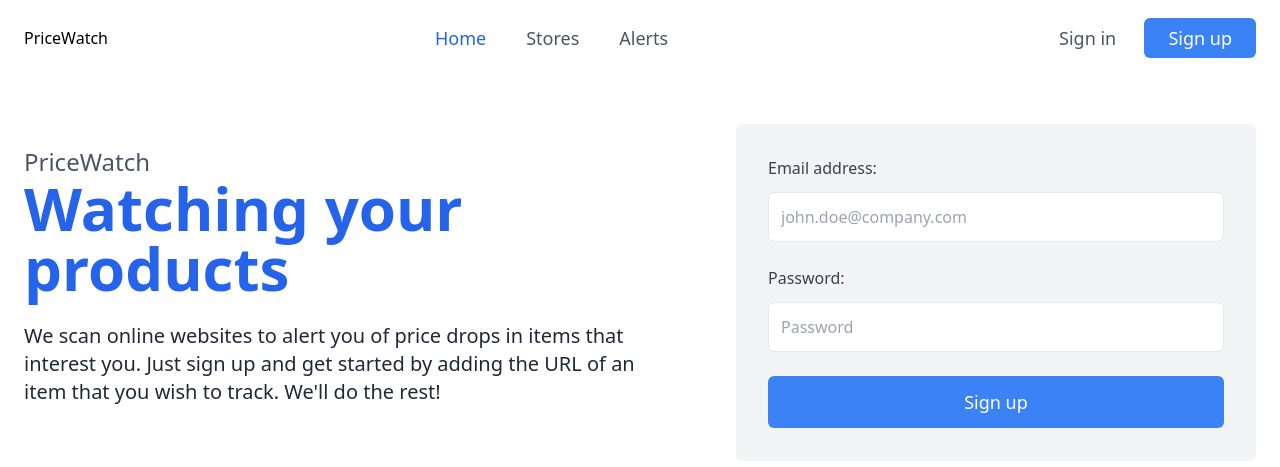
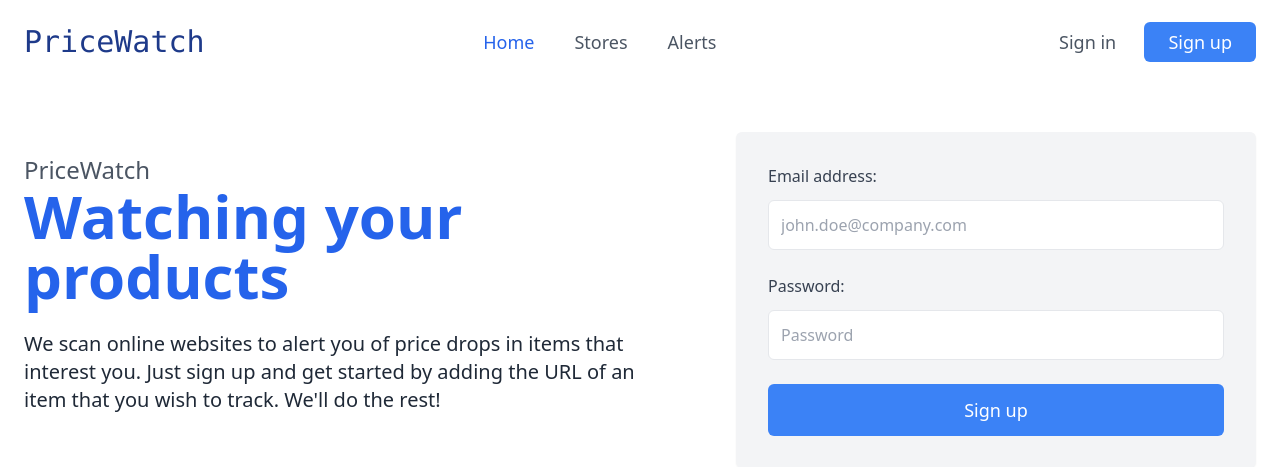
Before and after one commit to ramsy1980/pricewatch, a Flask app: page / in a window 1280 px wide. Shown: the top 467 px of the page. Run offline with Flask 2, Linux system fonts and the light colour scheme; parts of the project's set-up code (start-up, migrations or seed data) failed here and were passed over.

Commit message:
style(layout): change brand font

```diff
--- a/templates/header.html
+++ b/templates/header.html
@@ -1,7 +1,7 @@
 <header>
     <nav class="flex items-center justify-between p-6 container mx-auto">
         <!-- Logo -->
-        <a href="/"><h3>PriceWatch</h3></a>
+        <a href="/"><div class="text-3xl font-mono text-blue-900">PriceWatch</div></a>
 
         <!-- Menu items -->
         <div class="text-lg text-gray-600 hidden lg:flex">
```
